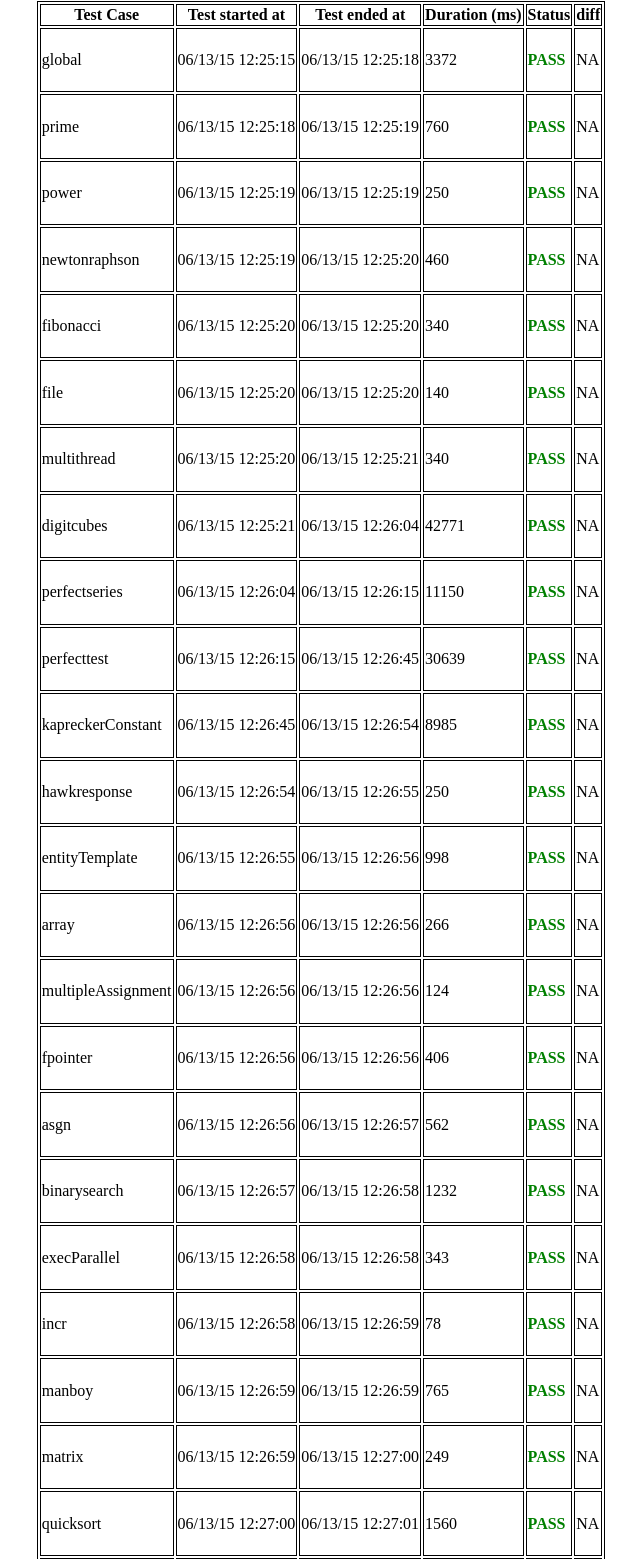
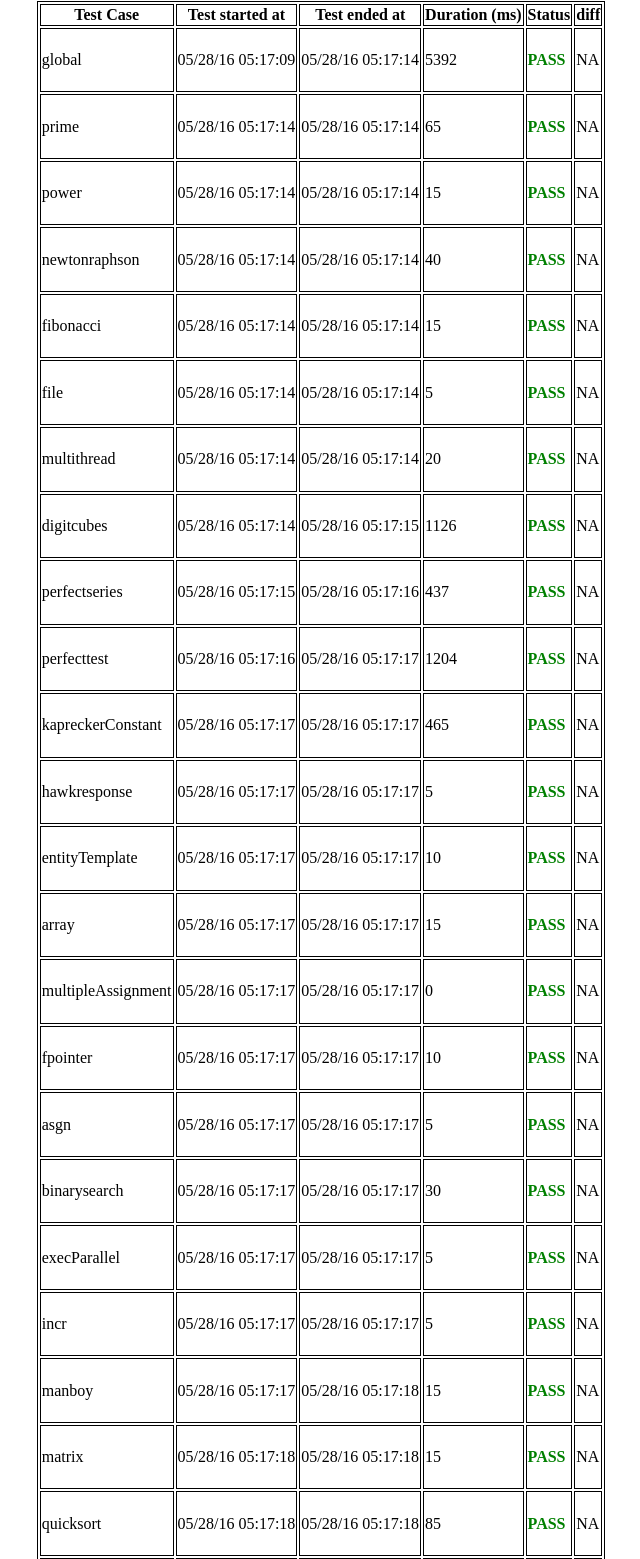
Before and after one commit to maverick98/j-hawk, a plain HTML site: page j-hawk-code/mvn/j-hawk/internalFunctionalTestResult.html in a window 1280 px wide. Shown: the part 414-1973 px from the top of the page, without its empty margins (319-959 px from the left). Drawn offline with Linux system fonts and the light colour scheme; files whose address does not match are found by name.

```diff
--- a/j-hawk-code/mvn/j-hawk/internalFunctionalTestResult.html
+++ b/j-hawk-code/mvn/j-hawk/internalFunctionalTestResult.html
@@ -22,31 +22,31 @@
 
 		<table>
 <tr><th>Test Case</th><th>Test started at</th><th>Test ended at</th><th>Duration (ms)</th><th>Status</th><th>diff</th></tr>
-<tr><td>global</td><td>06/13/15 12:25:15</td><td>06/13/15 12:25:18</td><td>3372</td><td><h4> <font color ="GREEN">PASS</font></h4></td><td>NA</td></tr>
-<tr><td>prime</td><td>06/13/15 12:25:18</td><td>06/13/15 12:25:19</td><td>760</td><td><h4> <font color ="GREEN">PASS</font></h4></td><td>NA</td></tr>
-<tr><td>power</td><td>06/13/15 12:25:19</td><td>06/13/15 12:25:19</td><td>250</td><td><h4> <font color ="GREEN">PASS</font></h4></td><td>NA</td></tr>
-<tr><td>newtonraphson</td><td>06/13/15 12:25:19</td><td>06/13/15 12:25:20</td><td>460</td><td><h4> <font color ="GREEN">PASS</font></h4></td><td>NA</td></tr>
-<tr><td>fibonacci</td><td>06/13/15 12:25:20</td><td>06/13/15 12:25:20</td><td>340</td><td><h4> <font color ="GREEN">PASS</font></h4></td><td>NA</td></tr>
-<tr><td>file</td><td>06/13/15 12:25:20</td><td>06/13/15 12:25:20</td><td>140</td><td><h4> <font color ="GREEN">PASS</font></h4></td><td>NA</td></tr>
-<tr><td>multithread</td><td>06/13/15 12:25:20</td><td>06/13/15 12:25:21</td><td>340</td><td><h4> <font color ="GREEN">PASS</font></h4></td><td>NA</td></tr>
-<tr><td>digitcubes</td><td>06/13/15 12:25:21</td><td>06/13/15 12:26:04</td><td>42771</td><td><h4> <font color ="GREEN">PASS</font></h4></td><td>NA</td></tr>
-<tr><td>perfectseries</td><td>06/13/15 12:26:04</td><td>06/13/15 12:26:15</td><td>11150</td><td><h4> <font color ="GREEN">PASS</font></h4></td><td>NA</td></tr>
-<tr><td>perfecttest</td><td>06/13/15 12:26:15</td><td>06/13/15 12:26:45</td><td>30639</td><td><h4> <font color ="GREEN">PASS</font></h4></td><td>NA</td></tr>
-<tr><td>kapreckerConstant</td><td>06/13/15 12:26:45</td><td>06/13/15 12:26:54</td><td>8985</td><td><h4> <font color ="GREEN">PASS</font></h4></td><td>NA</td></tr>
-<tr><td>hawkresponse</td><td>06/13/15 12:26:54</td><td>06/13/15 12:26:55</td><td>250</td><td><h4> <font color ="GREEN">PASS</font></h4></td><td>NA</td></tr>
-<tr><td>entityTemplate</td><td>06/13/15 12:26:55</td><td>06/13/15 12:26:56</td><td>998</td><td><h4> <font color ="GREEN">PASS</font></h4></td><td>NA</td></tr>
-<tr><td>array</td><td>06/13/15 12:26:56</td><td>06/13/15 12:26:56</td><td>266</td><td><h4> <font color ="GREEN">PASS</font></h4></td><td>NA</td></tr>
-<tr><td>multipleAssignment</td><td>06/13/15 12:26:56</td><td>06/13/15 12:26:56</td><td>124</td><td><h4> <font color ="GREEN">PASS</font></h4></td><td>NA</td></tr>
-<tr><td>fpointer</td><td>06/13/15 12:26:56</td><td>06/13/15 12:26:56</td><td>406</td><td><h4> <font color ="GREEN">PASS</font></h4></td><td>NA</td></tr>
-<tr><td>asgn</td><td>06/13/15 12:26:56</td><td>06/13/15 12:26:57</td><td>562</td><td><h4> <font color ="GREEN">PASS</font></h4></td><td>NA</td></tr>
-<tr><td>binarysearch</td><td>06/13/15 12:26:57</td><td>06/13/15 12:26:58</td><td>1232</td><td><h4> <font color ="GREEN">PASS</font></h4></td><td>NA</td></tr>
-<tr><td>execParallel</td><td>06/13/15 12:26:58</td><td>06/13/15 12:26:58</td><td>343</td><td><h4> <font color ="GREEN">PASS</font></h4></td><td>NA</td></tr>
-<tr><td>incr</td><td>06/13/15 12:26:58</td><td>06/13/15 12:26:59</td><td>78</td><td><h4> <font color ="GREEN">PASS</font></h4></td><td>NA</td></tr>
-<tr><td>manboy</td><td>06/13/15 12:26:59</td><td>06/13/15 12:26:59</td><td>765</td><td><h4> <font color ="GREEN">PASS</font></h4></td><td>NA</td></tr>
-<tr><td>matrix</td><td>06/13/15 12:26:59</td><td>06/13/15 12:27:00</td><td>249</td><td><h4> <font color ="GREEN">PASS</font></h4></td><td>NA</td></tr>
-<tr><td>quicksort</td><td>06/13/15 12:27:00</td><td>06/13/15 12:27:01</td><td>1560</td><td><h4> <font color ="GREEN">PASS</font></h4></td><td>NA</td></tr>
-<tr><td>selectionsort</td><td>06/13/15 12:27:01</td><td>06/13/15 12:27:02</td><td>609</td><td><h4> <font color ="GREEN">PASS</font></h4></td><td>NA</td></tr>
-<tr><td>string</td><td>06/13/15 12:27:02</td><td>06/13/15 12:27:02</td><td>93</td><td><h4> <font color ="GREEN">PASS</font></h4></td><td>NA</td></tr>
+<tr><td>global</td><td>05/28/16 05:17:09</td><td>05/28/16 05:17:14</td><td>5392</td><td><h4> <font color ="GREEN">PASS</font></h4></td><td>NA</td></tr>
+<tr><td>prime</td><td>05/28/16 05:17:14</td><td>05/28/16 05:17:14</td><td>65</td><td><h4> <font color ="GREEN">PASS</font></h4></td><td>NA</td></tr>
+<tr><td>power</td><td>05/28/16 05:17:14</td><td>05/28/16 05:17:14</td><td>15</td><td><h4> <font color ="GREEN">PASS</font></h4></td><td>NA</td></tr>
+<tr><td>newtonraphson</td><td>05/28/16 05:17:14</td><td>05/28/16 05:17:14</td><td>40</td><td><h4> <font color ="GREEN">PASS</font></h4></td><td>NA</td></tr>
+<tr><td>fibonacci</td><td>05/28/16 05:17:14</td><td>05/28/16 05:17:14</td><td>15</td><td><h4> <font color ="GREEN">PASS</font></h4></td><td>NA</td></tr>
+<tr><td>file</td><td>05/28/16 05:17:14</td><td>05/28/16 05:17:14</td><td>5</td><td><h4> <font color ="GREEN">PASS</font></h4></td><td>NA</td></tr>
+<tr><td>multithread</td><td>05/28/16 05:17:14</td><td>05/28/16 05:17:14</td><td>20</td><td><h4> <font color ="GREEN">PASS</font></h4></td><td>NA</td></tr>
+<tr><td>digitcubes</td><td>05/28/16 05:17:14</td><td>05/28/16 05:17:15</td><td>1126</td><td><h4> <font color ="GREEN">PASS</font></h4></td><td>NA</td></tr>
+<tr><td>perfectseries</td><td>05/28/16 05:17:15</td><td>05/28/16 05:17:16</td><td>437</td><td><h4> <font color ="GREEN">PASS</font></h4></td><td>NA</td></tr>
+<tr><td>perfecttest</td><td>05/28/16 05:17:16</td><td>05/28/16 05:17:17</td><td>1204</td><td><h4> <font color ="GREEN">PASS</font></h4></td><td>NA</td></tr>
+<tr><td>kapreckerConstant</td><td>05/28/16 05:17:17</td><td>05/28/16 05:17:17</td><td>465</td><td><h4> <font color ="GREEN">PASS</font></h4></td><td>NA</td></tr>
+<tr><td>hawkresponse</td><td>05/28/16 05:17:17</td><td>05/28/16 05:17:17</td><td>5</td><td><h4> <font color ="GREEN">PASS</font></h4></td><td>NA</td></tr>
+<tr><td>entityTemplate</td><td>05/28/16 05:17:17</td><td>05/28/16 05:17:17</td><td>10</td><td><h4> <font color ="GREEN">PASS</font></h4></td><td>NA</td></tr>
+<tr><td>array</td><td>05/28/16 05:17:17</td><td>05/28/16 05:17:17</td><td>15</td><td><h4> <font color ="GREEN">PASS</font></h4></td><td>NA</td></tr>
+<tr><td>multipleAssignment</td><td>05/28/16 05:17:17</td><td>05/28/16 05:17:17</td><td>0</td><td><h4> <font color ="GREEN">PASS</font></h4></td><td>NA</td></tr>
+<tr><td>fpointer</td><td>05/28/16 05:17:17</td><td>05/28/16 05:17:17</td><td>10</td><td><h4> <font color ="GREEN">PASS</font></h4></td><td>NA</td></tr>
+<tr><td>asgn</td><td>05/28/16 05:17:17</td><td>05/28/16 05:17:17</td><td>5</td><td><h4> <font color ="GREEN">PASS</font></h4></td><td>NA</td></tr>
+<tr><td>binarysearch</td><td>05/28/16 05:17:17</td><td>05/28/16 05:17:17</td><td>30</td><td><h4> <font color ="GREEN">PASS</font></h4></td><td>NA</td></tr>
+<tr><td>execParallel</td><td>05/28/16 05:17:17</td><td>05/28/16 05:17:17</td><td>5</td><td><h4> <font color ="GREEN">PASS</font></h4></td><td>NA</td></tr>
+<tr><td>incr</td><td>05/28/16 05:17:17</td><td>05/28/16 05:17:17</td><td>5</td><td><h4> <font color ="GREEN">PASS</font></h4></td><td>NA</td></tr>
+<tr><td>manboy</td><td>05/28/16 05:17:17</td><td>05/28/16 05:17:18</td><td>15</td><td><h4> <font color ="GREEN">PASS</font></h4></td><td>NA</td></tr>
+<tr><td>matrix</td><td>05/28/16 05:17:18</td><td>05/28/16 05:17:18</td><td>15</td><td><h4> <font color ="GREEN">PASS</font></h4></td><td>NA</td></tr>
+<tr><td>quicksort</td><td>05/28/16 05:17:18</td><td>05/28/16 05:17:18</td><td>85</td><td><h4> <font color ="GREEN">PASS</font></h4></td><td>NA</td></tr>
+<tr><td>selectionsort</td><td>05/28/16 05:17:18</td><td>05/28/16 05:17:18</td><td>35</td><td><h4> <font color ="GREEN">PASS</font></h4></td><td>NA</td></tr>
+<tr><td>string</td><td>05/28/16 05:17:18</td><td>05/28/16 05:17:18</td><td>0</td><td><h4> <font color ="GREEN">PASS</font></h4></td><td>NA</td></tr>
 </table>
 
 
```
Also changed, not shown: j-hawk-code/mvn/j-hawk/nbactions.xml (+4 -4 lines), 9 other files.
